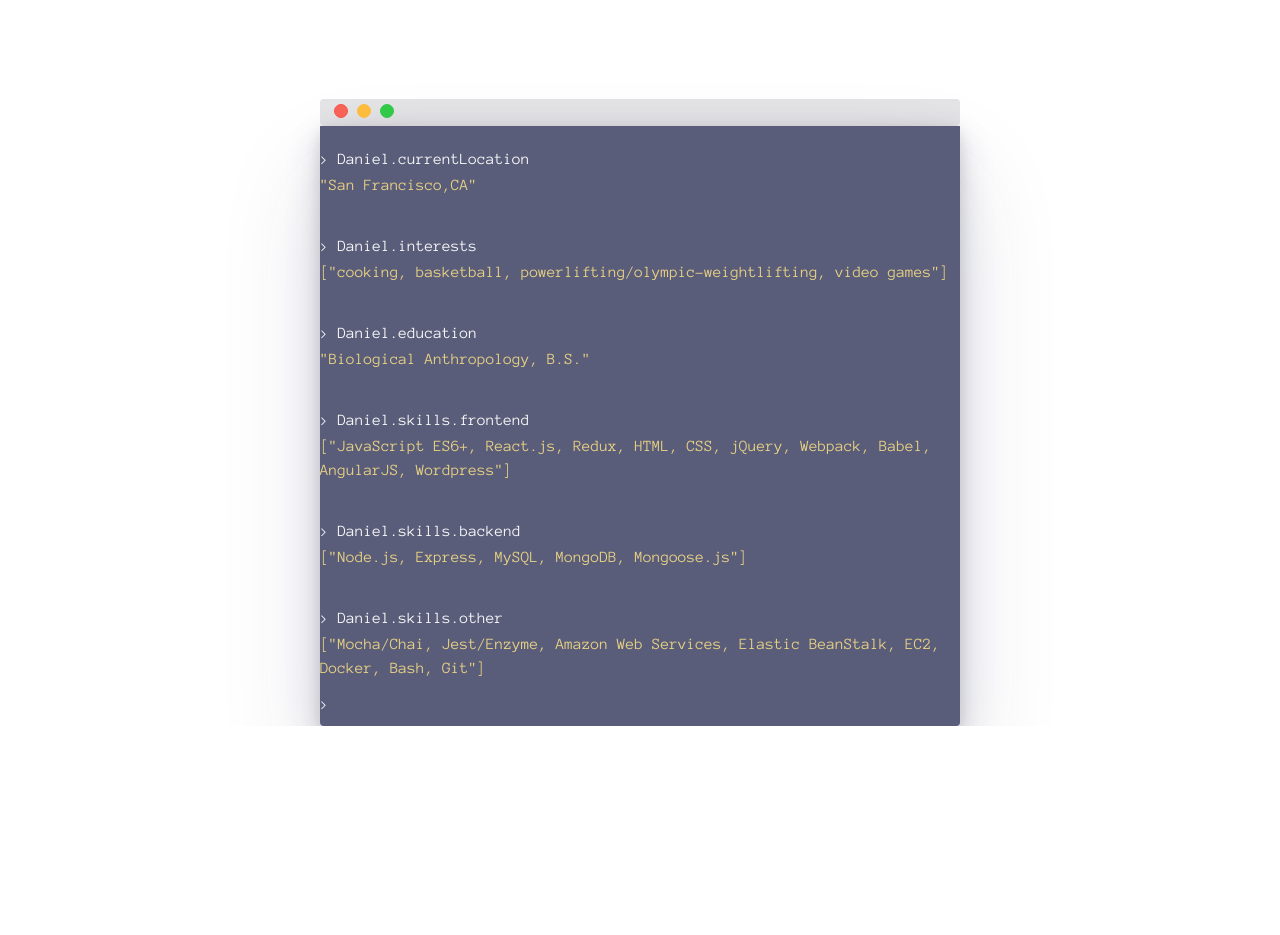
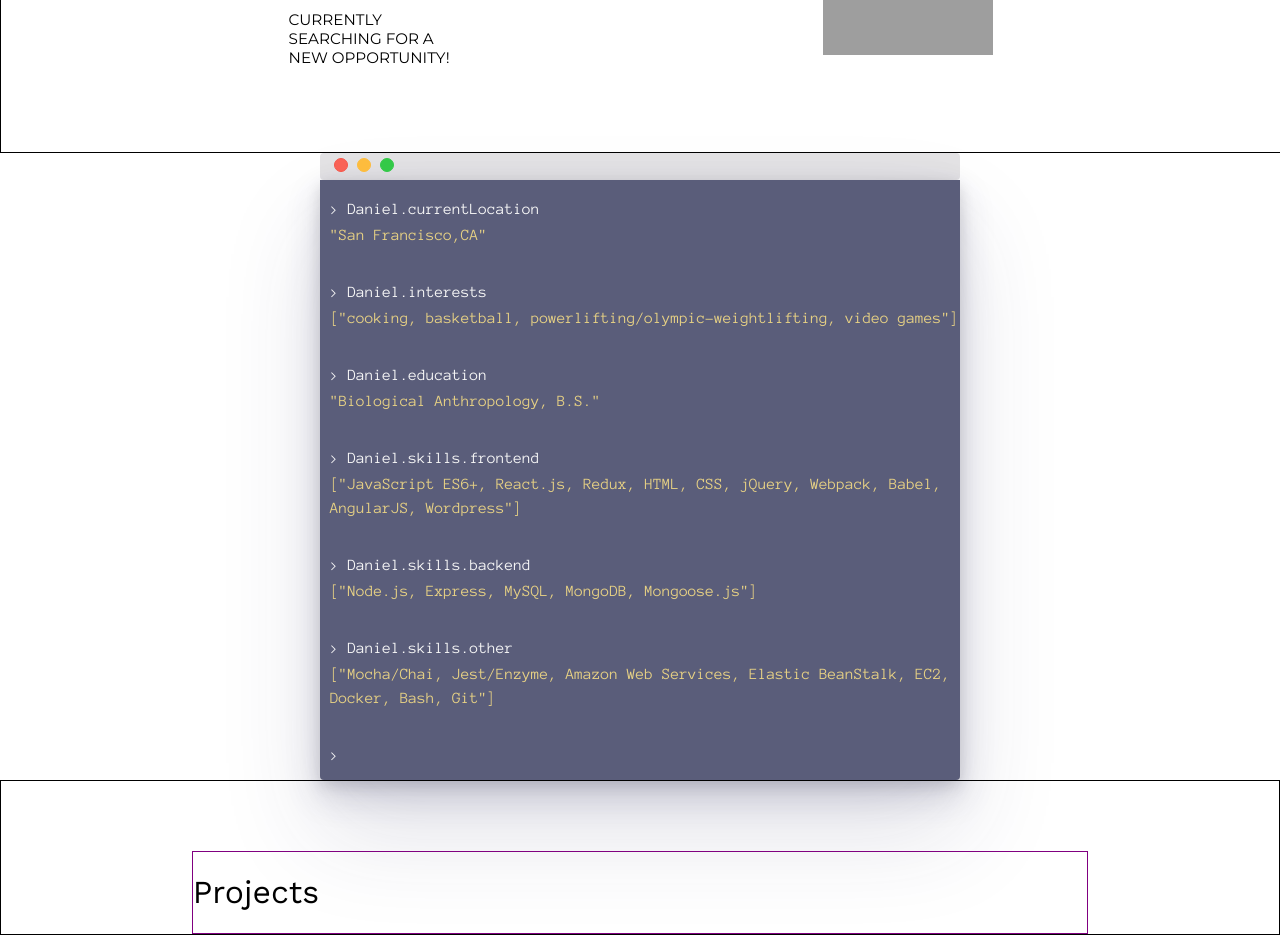
Before and after one commit to nguyend08/website-portfolio, a React (Create React App) app: page / in a window 1280 px wide. Shown: the part 360-1295 px from the top of the page. Before the commit the page ends 1086 px from the top, so only its background shows below. Built offline with nearby package versions, Linux system fonts and the light colour scheme; grey boxes are pictures that could not be loaded.

Commit message:
added data file for couple projects.  Need to finish description and add images to data.

```diff
--- a/src/App.css
+++ b/src/App.css
@@ -1,3 +1,7 @@
 @import url('https://fonts.googleapis.com/css?family=Work+Sans&display=swap');
 @import url('https://fonts.googleapis.com/css?family=Montserrat&display=swap');
 @import url('https://fonts.googleapis.com/css?family=Anonymous+Pro&display=swap');
+
+body {
+  font-family: 'Work Sans',Helvetica,Arial,sans-serif;
+}
--- a/src/App.js
+++ b/src/App.js
@@ -2,12 +2,14 @@
 import './App.css';
 import Title from './Components/Title'
 import About from './Components/About'
+import Projects from './Components/Projects'
 
 function App() {
   return (
     <div className="App">
       <Title/>
       <About/>
+      <Projects/>
     </div>
   );
 }
--- a/src/Components/About.js
+++ b/src/Components/About.js
@@ -1,7 +1,7 @@
-import React from 'react';
+import React, {Component} from 'react';
 import '../Styles/about-styles.css'
 
-export default class About extends React.Component {
+export default class About extends Component {
   constructor(props) {
     super(props)
 
@@ -21,6 +21,10 @@
   }
   componentDidMount() {
     this.myMarker = setInterval(() => this.setState(prevState => ({marker: !prevState.marker})), 700)
+  }
+
+  componentWillMount() {
+    clearInterval(this.myMarker)
   }
 
   renderStatements(arr) {
@@ -57,7 +61,9 @@
           </div>
           <div className='terminal-body'>
             {this.renderStatements(this.state.info)}
-            <span className='marker-arrow'>> </span> {this.renderMarker()}
+            <div className='marker'>
+              <span className='marker-arrow'>> </span> {this.renderMarker()}
+            </div>
           </div>
         </div>
       </div>
--- /dev/null
+++ b/src/Components/Projects.js
@@ -0,0 +1,23 @@
+import React, {Component} from 'react';
+import '../Styles/projects-styles.css'
+
+export default class Projects extends Component {
+  constructor(props) {
+    super(props)
+
+    this.state = {};
+  }
+
+  render() {
+    return (
+      <div className='projects-container'>
+        <div className='projects-title'>
+          <h1>Projects</h1>
+        </div>
+        <div className='projects-list'>
+          <div></div>
+        </div>
+      </div>
+    )
+  }
+}
--- a/src/Styles/about-styles.css
+++ b/src/Styles/about-styles.css
@@ -45,13 +45,15 @@
 
 .terminal-input {
   color: #f7f7f7;
-  padding-top: 25px;
+  padding-top: 21px;
+  padding-left: 10px;
 }
 
 .terminal-output {
   color: #e7d184;
   margin-top: -10px;
   line-height: 1.5;
+  padding-left: 10px;
 }
 
 .terminal-body .marker-on {
@@ -67,6 +69,8 @@
   padding: 1px 1px;
 }
 
-.marker-arrow {
+.marker {
+  padding-top: 21px;
+  padding-left: 10px;
   color: #f7f7f7;
 }
--- /dev/null
+++ b/src/Styles/projects-styles.css
@@ -0,0 +1,17 @@
+.projects-container {
+  padding-top: 70px;
+  border: 1px solid black;
+  margin: 0 auto;
+}
+
+
+.projects-title{
+  width: 70%;
+  border: 1px solid purple;
+  font-weight: 400;
+  margin: 0 auto;
+}
+
+.projects-title > h1 {
+  font-weight: 400;
+}
--- a/src/Styles/title-styles.css
+++ b/src/Styles/title-styles.css
@@ -1,14 +1,14 @@
 
 .title-container {
   width: 100%;
+  border: 1px solid black;
 }
 
 .title {
   text-align: center;
-  width: 65%;
+  width: 50%;
   margin: 0 auto;
   font-size: 2.6rem;
-  font-family: 'Work Sans',Helvetica,Arial,sans-serif;
   font-weight: 400;
   line-height: 1.5;
   padding-bottom: 80px;
@@ -38,7 +38,7 @@
   width: 65%;
   color: grey;
   text-transform: uppercase;
-  padding-bottom: 80px;
+  padding-bottom: 70px;
 }
 
 .current-position > p {
```
Also changed, not shown: Projects_Data.js (added, +24 -0 lines).
